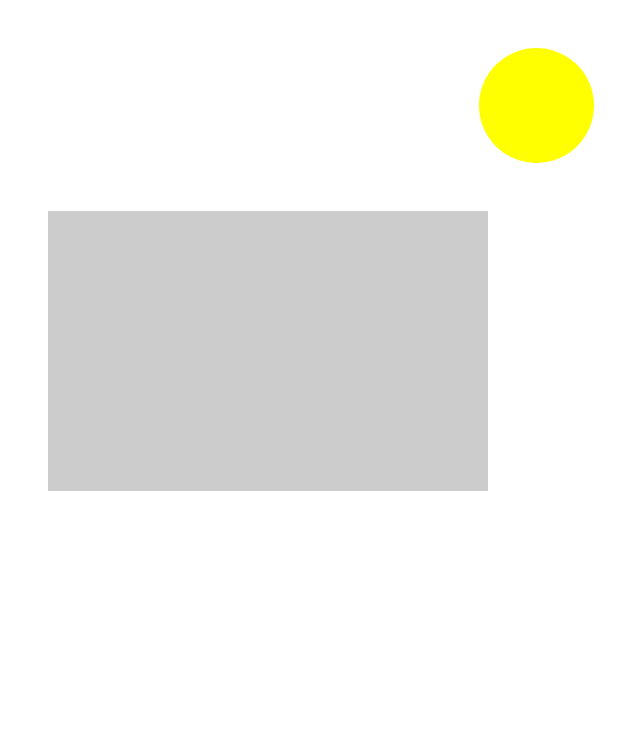
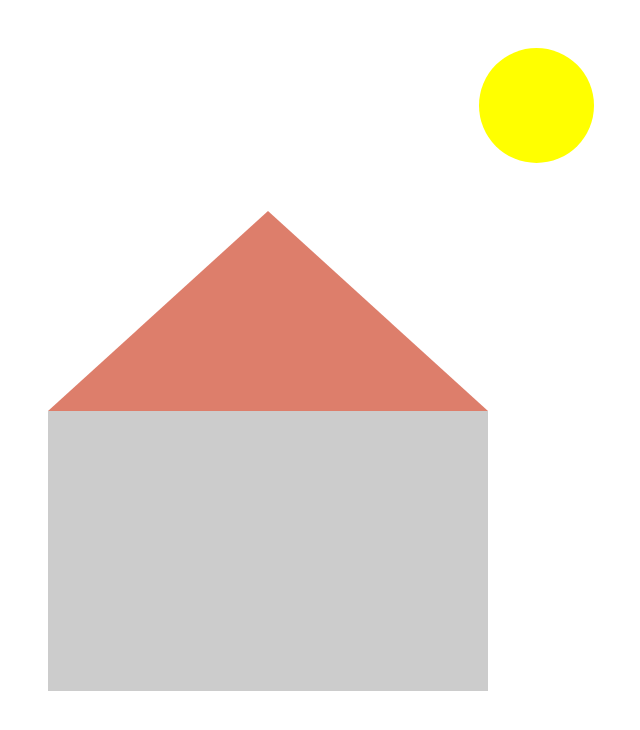
Before and after one commit to websavar/cookie-bakery, a React (Create React App) app: page / in a window 1280 px wide. Shown: the top 730 px of the page, without its empty margins (372-1012 px from the left). Built offline with nearby package versions, Linux system fonts and the light colour scheme.

Commit message:
add roof component

```diff
--- /dev/null
+++ b/src/components/House/Roof/index.js
@@ -0,0 +1,8 @@
+import React from 'react';
+import './index.scss'
+
+const Roof = () => {
+    return <div className="roof"></div>
+}
+
+export default Roof;
--- /dev/null
+++ b/src/components/House/Roof/index.scss
@@ -0,0 +1,7 @@
+$roof-color: #dd7e6b;
+
+.roof {
+    border-left: 220px solid transparent;
+    border-right: 220px solid transparent;
+    border-bottom: 200px solid $roof-color;
+}
--- a/src/components/House/index.js
+++ b/src/components/House/index.js
@@ -1,10 +1,15 @@
 import React from 'react';
+
 import './index.scss';
+import Roof from './Roof';
 
 const House = () => {
 
     return (
         <div className="d-flex flex-column col-12 m-auto mb-5">
+            <div className="m-auto">
+                <Roof />
+            </div>
             <div className="body m-auto">
             </div>
         </div>
--- a/src/components/House/index.scss
+++ b/src/components/House/index.scss
@@ -1,3 +1,4 @@
+
 $body-bg-color: #cccccc;
 
 .body {
```
